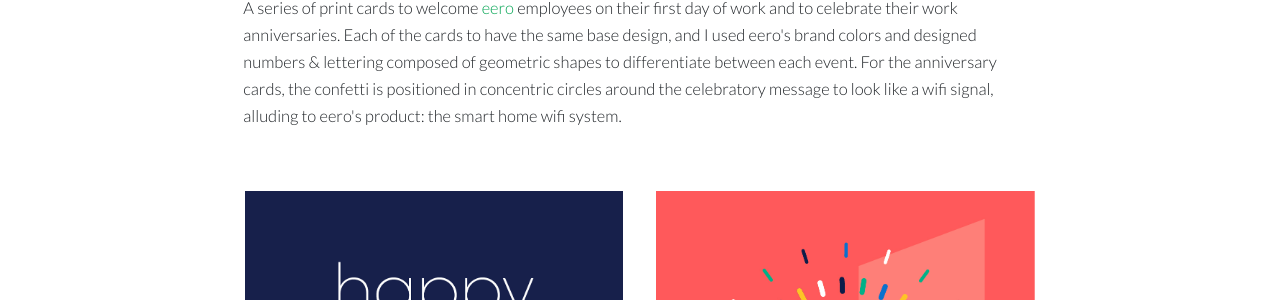
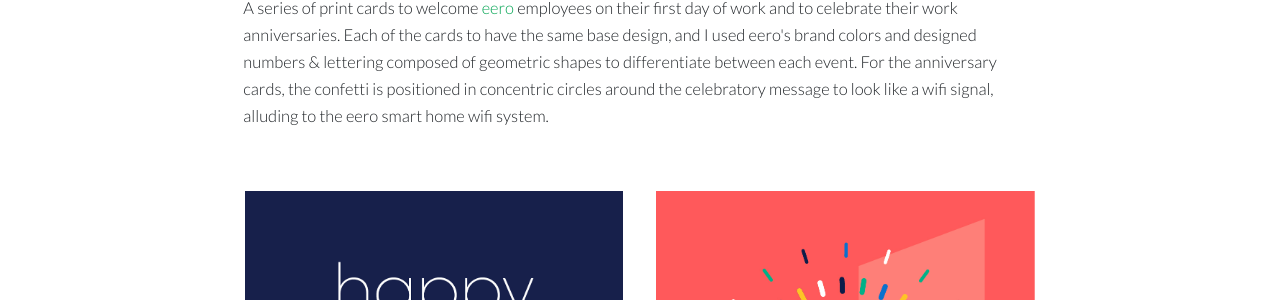
Before and after one commit to shannonchu/shannonchu.github.io, a Jekyll site: the page built from pages/eero-cards.html, in a window 1280 px wide. Shown: the part 247-547 px from the top of the page. Built offline with Jekyll 4.4.1, drawn with Linux system fonts in a browser that asks for light colours; nearby versions of some CDN libraries.

Commit message:
home page

```diff
--- a/pages/eero-cards.html
+++ b/pages/eero-cards.html
@@ -6,7 +6,7 @@ layout: default
     <h1>eero Welcome & Anniversary Cards</h1>
     <h4 class="category">Graphic Design</h4> <br/>
     <p>
-      A series of print cards to welcome <a href="http://eero.com" class="links">eero</a> employees on their first day of work and to celebrate their work anniversaries. Each of the cards to have the same base design, and I used eero's brand colors and designed numbers & lettering composed of geometric shapes to differentiate between each event. For the anniversary cards, the confetti is positioned in concentric circles around the celebratory message to look like a wifi signal, alluding to eero's product: the smart home wifi system.
+      A series of print cards to welcome <a href="http://eero.com" class="links">eero</a> employees on their first day of work and to celebrate their work anniversaries. Each of the cards to have the same base design, and I used eero's brand colors and designed numbers & lettering composed of geometric shapes to differentiate between each event. For the anniversary cards, the confetti is positioned in concentric circles around the celebratory message to look like a wifi signal, alluding to the eero smart home wifi system.
     </p>
     <div class="row">
       <!-- <div class="col-lg-8 col-xs-12 mx-auto"> -->
--- a/pages/eero-tech.html
+++ b/pages/eero-tech.html
@@ -12,5 +12,7 @@ layout: default
     <p>
       I was originally planning to sketch out my ideas and then work with a 3D artist to bring my ideas to life, but since this project wasn't on a tight deadline, I decided to learn some 3D to better convey my ideas. We already had the products modeled in 3D, so I was able to take these models, get them placed into a scene and play with the positions, angles, rotations and depth of field. Once we finalized the layout, I worked with 3D artist Mark Velazquez to light and texture the scene. Our final render is now the hero image on <a href="http://eero.com/technology" class="links">eero's Technology page</a>.
     </p>
+    <img src="/images/eero/Eero_AndyTown_sRGB_Text_v012.jpg" class="img-fluid"/>
+    <img src="/images/eero/Eero_EdenTown_sRGB_v018.jpg" class="img-fluid"/>
   </body>
 </div>
```
Also changed, not shown: index.html (+37 -8 lines), images/eero/Eero_AndyTown_sRGB_Text_v012.jpg (added), images/eero/Eero_EdenTown_sRGB_v018.jpg (added), images/eero/eero-cards-thumb.jpg (added), images/eero/eero-tech-thumb.jpg (added), images/eero/eero_BrandColors.png (deleted).
